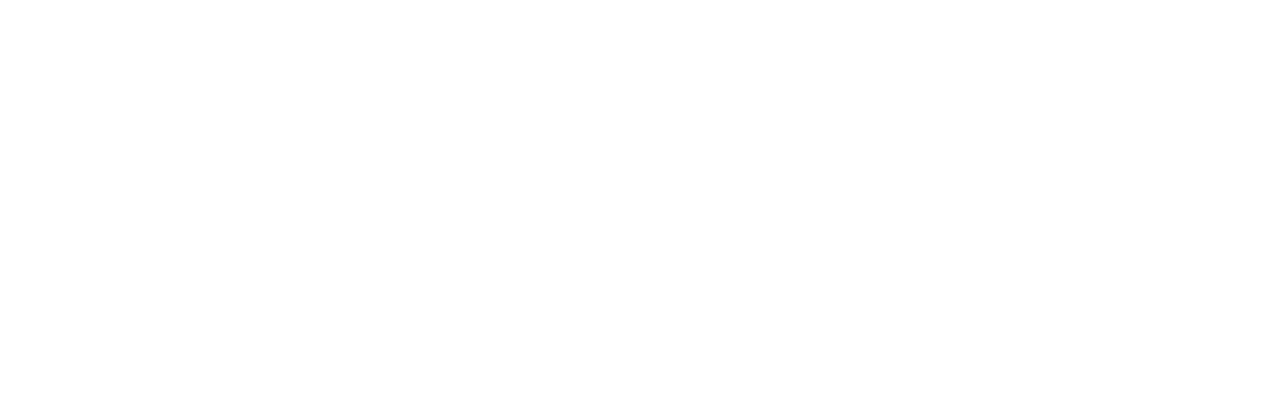
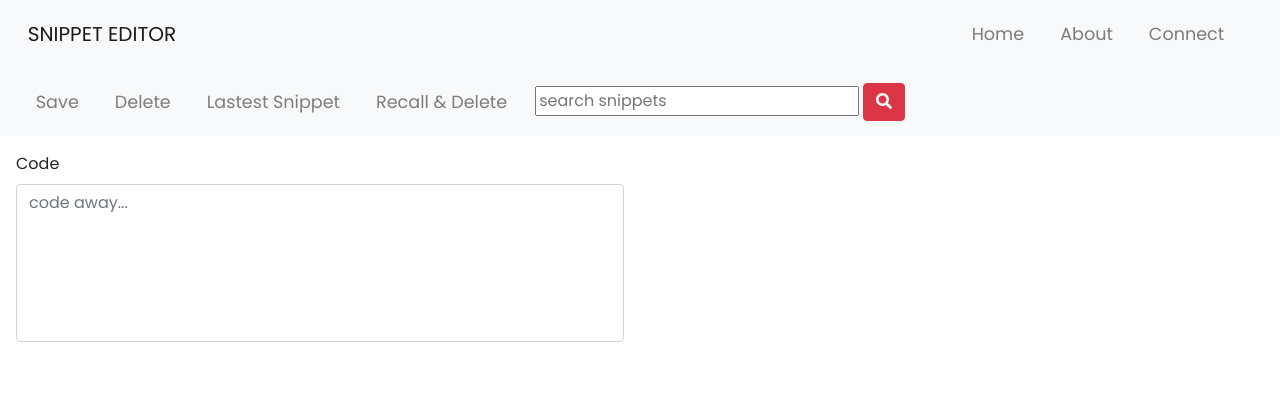
Before and after one commit to Jliciaga/Snippet-App, a plain HTML site: page editor.html in a window 1280 px wide. Drawn offline with nearby package versions, Linux system fonts and the light colour scheme.

Commit message:
Update snippet app, added snippet-editor, no functionality,added styling

```diff
--- a/editor.html
+++ b/editor.html
@@ -0,0 +1,88 @@
+<!DOCTYPE html>
+<html lang="en">
+<head>
+	<meta charset="UTF-8">
+	<meta name="viewport" content="width=device-width, initial-scale=1">
+
+	<title>SNIPPET EDITOR</title>
+	<link rel="stylesheet" href="https://maxcdn.bootstrapcdn.com/bootstrap/4.0.0/css/bootstrap.min.css">
+	<script src="https://ajax.googleapis.com/ajax/libs/jquery/3.3.1/jquery.min.js"></script>
+	<script src="https://cdnjs.cloudflare.com/ajax/libs/popper.js/1.12.9/umd/popper.min.js"></script>
+	<script src="https://maxcdn.bootstrapcdn.com/bootstrap/4.0.0/js/bootstrap.min.js"></script>
+	<script src="https://use.fontawesome.com/releases/v5.0.8/js/all.js"></script>
+	<link href="style.css" rel="stylesheet">
+</head>
+<body>
+
+	<!-- Navigation -->
+
+	<nav class="navbar navbar-expand-md navbar-light bg-light sticky-top">
+		<div class="container-fluid">
+			<a class="navbar-brand" href="#">SNIPPET EDITOR<!-- <img src="img/"> --></a>
+			<button class="navbar-toggler" type="button" data-toggle="collapse" data-target="#navbarResponsive">
+				<span class="navbar-toggler-icon"></span>
+			</button>
+			<div class="collapse navbar-collapse" id="navbarResponsive">
+				<ul class="navbar-nav ml-auto">
+					<li class="nav-item">
+						<a class="nav-link" href="index.html">Home</a>
+					</li>
+					<!-- <li class="nav-item">
+						<a class="nav-link" href="editor.html">Editor</a>
+					</li> -->
+					<li class="nav-item">
+						<a class="nav-link" href="#">About</a>
+					</li>
+					<li class="nav-item">
+						<a class="nav-link" href="#">Connect</a>
+					</li>
+				</ul>
+			</div>
+		</div>
+	</nav>
+		<nav class="navbar navbar-expand-md navbar-light bg-light sticky-top">
+		<div class="container-fluid">
+			<!-- <a class="navbar-brand" href="#">EDITOR<img src="img/"></a> -->
+			<button class="navbar-toggler" type="button" data-toggle="collapse" data-target="#navbarResponsive">
+				<span class="navbar-toggler-icon"></span>
+			</button>
+			<div class="collapse navbar-collapse" id="navbarResponsive">
+				<ul class="navbar-nav">
+					<li class="nav-item">
+						<a class="nav-link" href="index.html">Save</a>
+					</li>
+					<li class="nav-item">
+						<a class="nav-link" href="editor.html">Delete</a>
+					</li>
+					<li class="nav-item">
+						<a class="nav-link" href="#">Lastest Snippet</a>
+					</li>
+					<li class="nav-item">
+						<a class="nav-link" href="#">Recall & Delete</a>
+					</li>
+				</ul>
+				<form class="navbar-form">
+					<div class="input-append">
+						<input type="text" class="span2 search-query input-large" placeholder="search snippets">
+						<button type="button" class="btn btn-danger"><i class="fas fa-search"></i></button>
+					</div>
+				</form>
+			</div>
+		</div>
+	</nav>
+
+
+	<div class="container-fluid padding">
+		<div class ="row">
+			<div class="col-md-6">
+				<form role="form">
+					<div class="form-group">
+						<label for="name">Code</label>
+						<textarea class="form-control noresize" id="name" rows="6" col="5" placeholder="code away..."></textarea>
+			</div>
+		</div>
+		</form>
+	</div>
+
+</body>
+</html>
--- a/style.css
+++ b/style.css
@@ -5,6 +5,10 @@ html, body {
   width: 100%;
   font-family: 'Poppins', sans-serif;
   color: #222;
+}
+
+textarea {
+  resize:none;
 }
 
 .navbar {
```
Also changed, not shown: index.html (+1 -1 lines).
